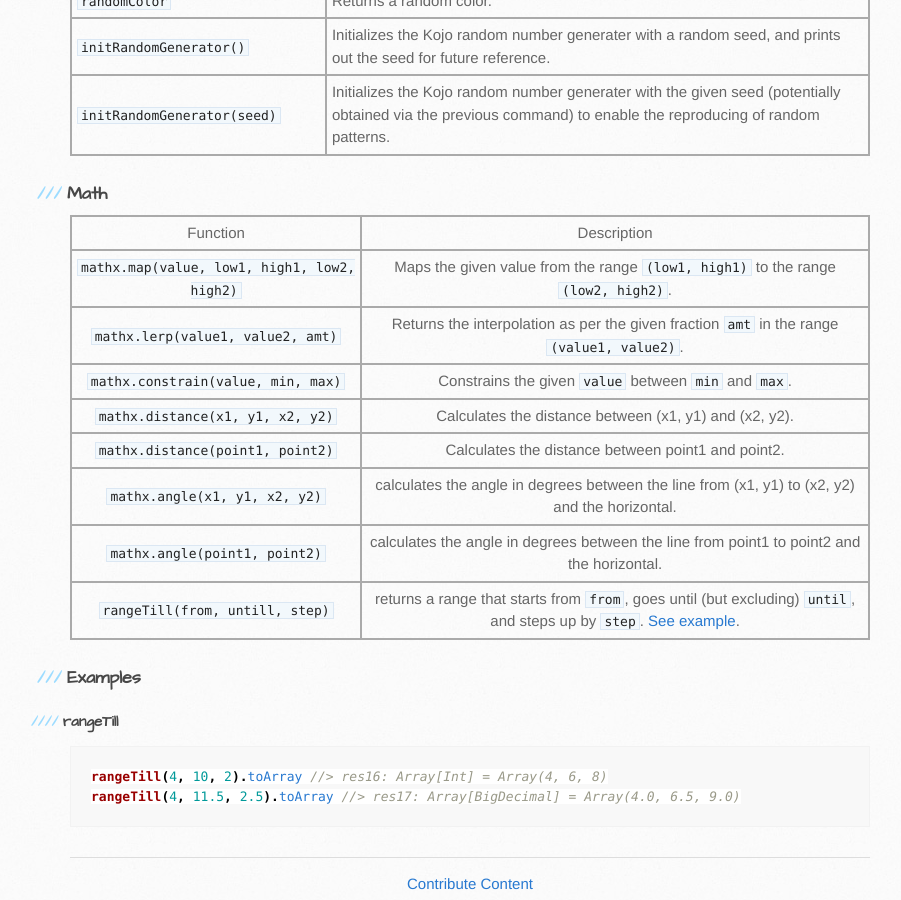
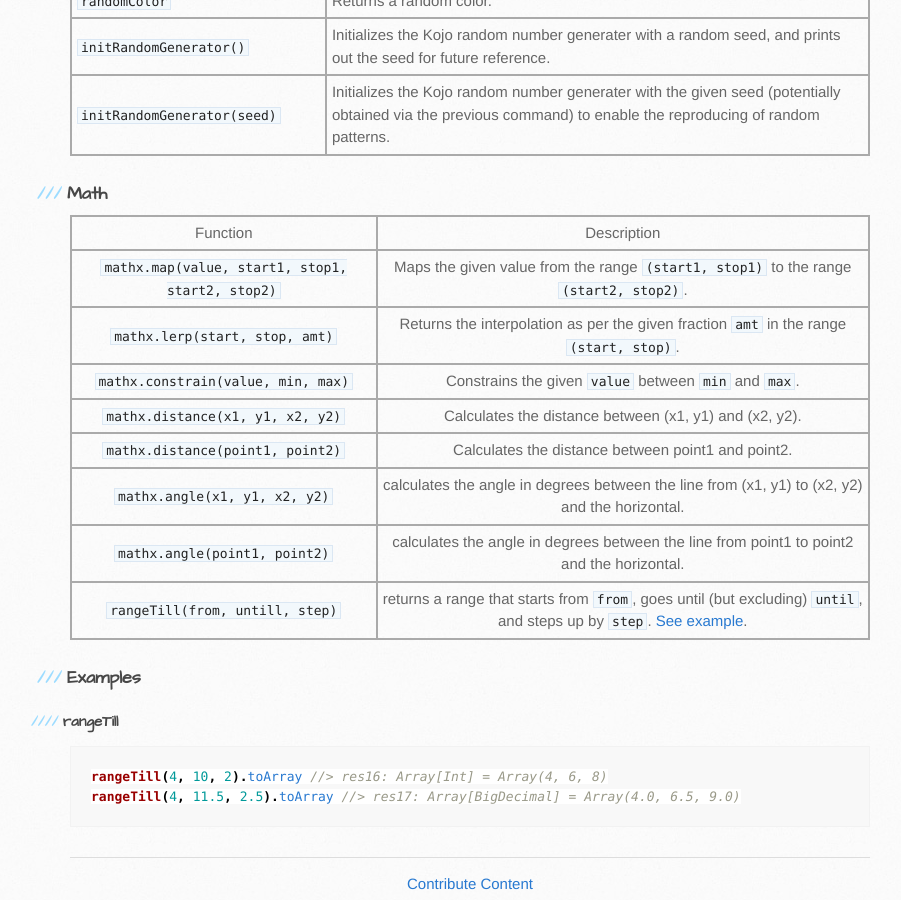
Before and after one commit to kojodoc/kojodoc.github.io, a Jekyll site: the page built from reference/utility.md, in a window 1280 px wide and 900 px high, scrolled down 1034 px. Shown: the whole window, without its empty margins (100-1001 px from the left). Built offline with Jekyll 4.4.1, drawn with Linux system fonts in a browser that asks for light colours; our own code applies the rules of GitHub Pages for plain Markdown files; the repository's description, which GitHub fills in, is left out.

Commit message:
Tweak lerp and map description.

```diff
--- a/reference/utility.md
+++ b/reference/utility.md
@@ -36,8 +36,8 @@ This page contains descriptions of general purpose utility commands and function
 ### Math
 
 | Function | Description |
-| `mathx.map(value, low1, high1, low2, high2)` | Maps the given value from the range `(low1, high1)` to the range `(low2, high2)`. |
-| `mathx.lerp(value1, value2, amt)` | Returns the interpolation as per the given fraction `amt` in the range `(value1, value2)`. |
+| `mathx.map(value, start1, stop1, start2, stop2)` | Maps the given value from the range `(start1, stop1)` to the range `(start2, stop2)`. |
+| `mathx.lerp(start, stop, amt)` | Returns the interpolation as per the given fraction `amt` in the range `(start, stop)`. |
 | `mathx.constrain(value, min, max)` | Constrains the given `value` between `min` and `max`. |
 | `mathx.distance(x1, y1, x2, y2)` | Calculates the distance between (x1, y1) and (x2, y2). |
 | `mathx.distance(point1, point2)` | Calculates the distance between point1 and point2. |
```
